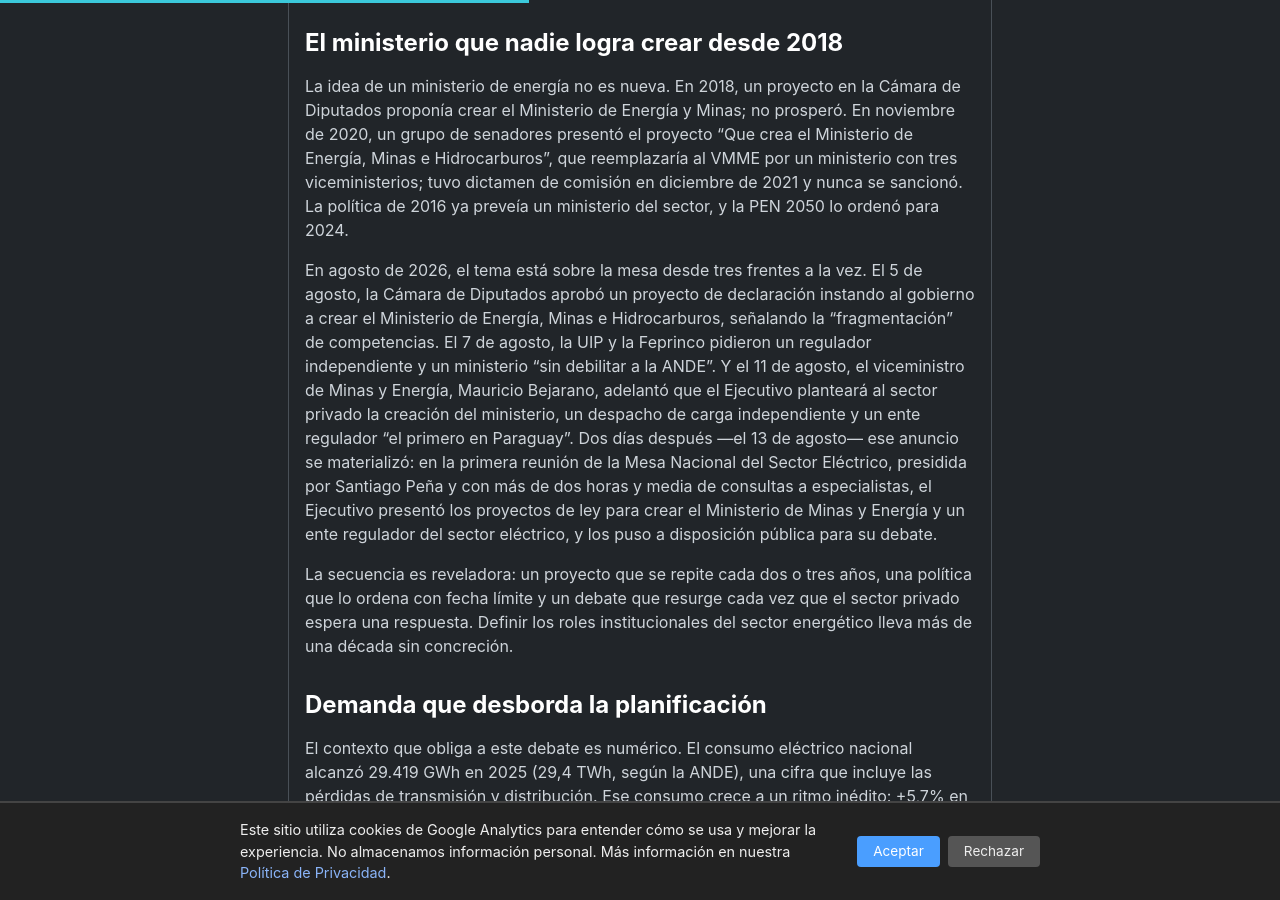
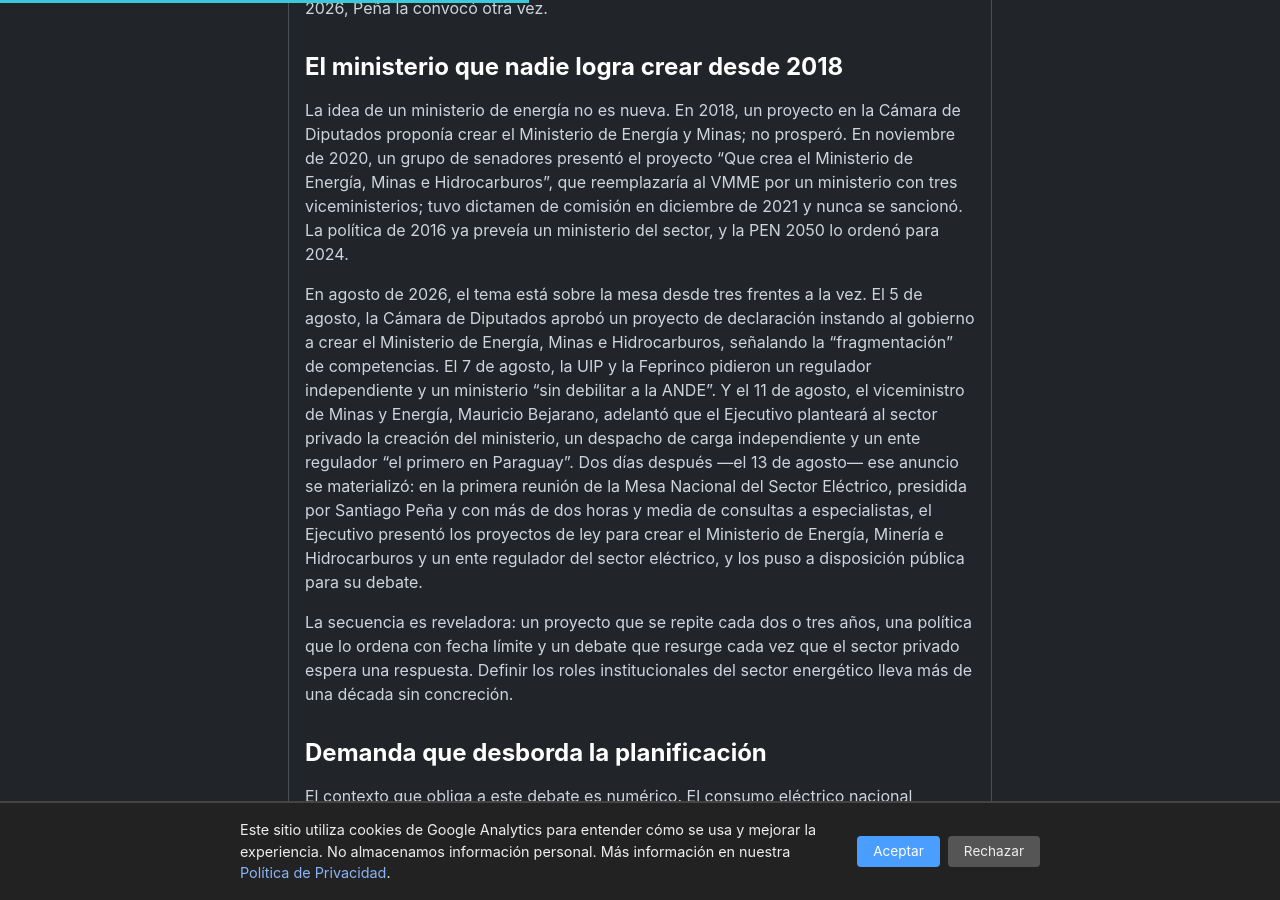
Before and after one commit to miravosqueinteresante/muchotexto.net, a Jekyll site: the page built from _posts/2026-08-12-mesa-energetica-pen-2050-paraguay.md, in a window 1280 px wide and 900 px high, scrolled down 2483 px. Built offline with Jekyll 4.4.1, drawn with Linux system fonts in a browser that asks for light colours; some of the changed text lies outside the part shown.

Commit message:
Corregir datos contra energia.paraguay.gov.py: quitar prosumidor, irradiacion Chaco 4,8-4,9, nombre oficial Ministerio de Energía, Minería e Hidrocarburos

```diff
--- a/_posts/2026-08-12-mesa-energetica-pen-2050-paraguay.md
+++ b/_posts/2026-08-12-mesa-energetica-pen-2050-paraguay.md
@@ -2,13 +2,13 @@
 layout: post
 title: "El plan energético al 2050 que Paraguay escribió y todavía no ejecuta"
 date: 2026-08-12 12:00:00 -0300
-last_modified_at: 2026-08-15
+last_modified_at: 2026-08-18
 categories: articulos
 tags: [infraestructura-energia, politica-energetica, mesa-energetica, institucionalidad, ande]
 description: "Paraguay aprobó en 2024 una política energética al 2050 con 95 objetivos y 385 metas, incluido un ministerio que debía existir ese año. Sigue sin existir, aunque el Ejecutivo ya presentó los proyectos de ley."
 ---
 
-> **Actualización (13 de agosto de 2026):** un día después de la publicación de este análisis, el Ejecutivo presentó dos proyectos de ley en la primera reunión de la Mesa Nacional del Sector Eléctrico: la creación del Ministerio de Minas y Energía y la de un ente regulador del sector eléctrico. Los textos fueron puestos a disposición pública para su debate. Son proyectos en discusión —no instituciones creadas—, pero es el primer avance concreto del Ejecutivo en la institucionalidad que este artículo describe como pendiente.
+> **Actualización (13 de agosto de 2026):** un día después de la publicación de este análisis, el Ejecutivo presentó dos proyectos de ley en la primera reunión de la Mesa Nacional del Sector Eléctrico: la creación del Ministerio de Energía, Minería e Hidrocarburos —que la prensa llama "de Minas y Energía"— y la de un ente regulador del sector eléctrico. Los textos fueron puestos a disposición pública para su debate. Son proyectos en discusión —no instituciones creadas—, pero es el primer avance concreto del Ejecutivo en la institucionalidad que este artículo describe como pendiente.
 
 En septiembre de 2024, Paraguay aprobó por decreto su Política Energética Nacional al 2050: 95 objetivos y 385 metas que ordenaban, entre otras cosas, crear el Ministerio de Energía, Hidrocarburos y Minería en el mismo año 2024. Veintidós meses después, ese ministerio no existe, la Mesa Energética que debe conducir la política llevaba dos años sin reunirse y el presidente Santiago Peña tuvo que convocarla de nuevo —con un plazo de 30 días— para que proponga, por tercera vez en una década, cómo ordenar un sector que la criptominería y los centros de datos están desbordando.
 
@@ -40,7 +40,7 @@
 
 La idea de un ministerio de energía no es nueva. En 2018, un proyecto en la Cámara de Diputados proponía crear el Ministerio de Energía y Minas; no prosperó. En noviembre de 2020, un grupo de senadores presentó el proyecto "Que crea el Ministerio de Energía, Minas e Hidrocarburos", que reemplazaría al VMME por un ministerio con tres viceministerios; tuvo dictamen de comisión en diciembre de 2021 y nunca se sancionó. La política de 2016 ya preveía un ministerio del sector, y la PEN 2050 lo ordenó para 2024.
 
-En agosto de 2026, el tema está sobre la mesa desde tres frentes a la vez. El 5 de agosto, la Cámara de Diputados aprobó un proyecto de declaración instando al gobierno a crear el Ministerio de Energía, Minas e Hidrocarburos, señalando la "fragmentación" de competencias. El 7 de agosto, la UIP y la Feprinco pidieron un regulador independiente y un ministerio "sin debilitar a la ANDE". Y el 11 de agosto, el viceministro de Minas y Energía, Mauricio Bejarano, adelantó que el Ejecutivo planteará al sector privado la creación del ministerio, un despacho de carga independiente y un ente regulador "el primero en Paraguay". Dos días después —el 13 de agosto— ese anuncio se materializó: en la primera reunión de la Mesa Nacional del Sector Eléctrico, presidida por Santiago Peña y con más de dos horas y media de consultas a especialistas, el Ejecutivo presentó los proyectos de ley para crear el Ministerio de Minas y Energía y un ente regulador del sector eléctrico, y los puso a disposición pública para su debate.
+En agosto de 2026, el tema está sobre la mesa desde tres frentes a la vez. El 5 de agosto, la Cámara de Diputados aprobó un proyecto de declaración instando al gobierno a crear el Ministerio de Energía, Minas e Hidrocarburos, señalando la "fragmentación" de competencias. El 7 de agosto, la UIP y la Feprinco pidieron un regulador independiente y un ministerio "sin debilitar a la ANDE". Y el 11 de agosto, el viceministro de Minas y Energía, Mauricio Bejarano, adelantó que el Ejecutivo planteará al sector privado la creación del ministerio, un despacho de carga independiente y un ente regulador "el primero en Paraguay". Dos días después —el 13 de agosto— ese anuncio se materializó: en la primera reunión de la Mesa Nacional del Sector Eléctrico, presidida por Santiago Peña y con más de dos horas y media de consultas a especialistas, el Ejecutivo presentó los proyectos de ley para crear el Ministerio de Energía, Minería e Hidrocarburos y un ente regulador del sector eléctrico, y los puso a disposición pública para su debate.
 
 La secuencia es reveladora: un proyecto que se repite cada dos o tres años, una política que lo ordena con fecha límite y un debate que resurge cada vez que el sector privado espera una respuesta. Definir los roles institucionales del sector energético lleva más de una década sin concreción.
 
@@ -119,7 +119,7 @@
       "name": "¿Por qué Paraguay no tiene un ministerio de energía?",
       "acceptedAnswer": {
         "@type": "Answer",
-        "text": "Los proyectos de ley para crear el ministerio existen desde 2018 (Diputados) y 2020 (Senado, dictamen en 2021) pero nunca se sancionaron. La Política Energética al 2050 lo ordenó para 2024 sin cumplirse. En la práctica solo existe el Viceministerio de Minas y Energía, dependiente del MOPC. En agosto de 2026 el Ejecutivo, el sector privado y la Cámara de Diputados volvieron a impulsar su creación: el 13 de agosto de 2026 el Ejecutivo presentó los proyectos de ley del Ministerio de Minas y Energía y de un ente regulador del sector eléctrico, aún en debate."
+        "text": "Los proyectos de ley para crear el ministerio existen desde 2018 (Diputados) y 2020 (Senado, dictamen en 2021) pero nunca se sancionaron. La Política Energética al 2050 lo ordenó para 2024 sin cumplirse. En la práctica solo existe el Viceministerio de Minas y Energía, dependiente del MOPC. En agosto de 2026 el Ejecutivo, el sector privado y la Cámara de Diputados volvieron a impulsar su creación: el 13 de agosto de 2026 el Ejecutivo presentó los proyectos de ley del Ministerio de Energía, Minería e Hidrocarburos y de un ente regulador del sector eléctrico, aún en debate."
       }
     }
   ]
```
Also changed, not shown: AGENTS.md (+3 -2 lines), _posts/2026-05-27-apertura-sector-electrico-privado-paraguay.md (+2 -2 lines), _posts/2026-07-17-itaipu-2027-energia-paraguay.md (+2 -2 lines), _posts/2026-08-03-energia-renovable-cambio-climatico-paraguay.md (+3 -3 lines).
